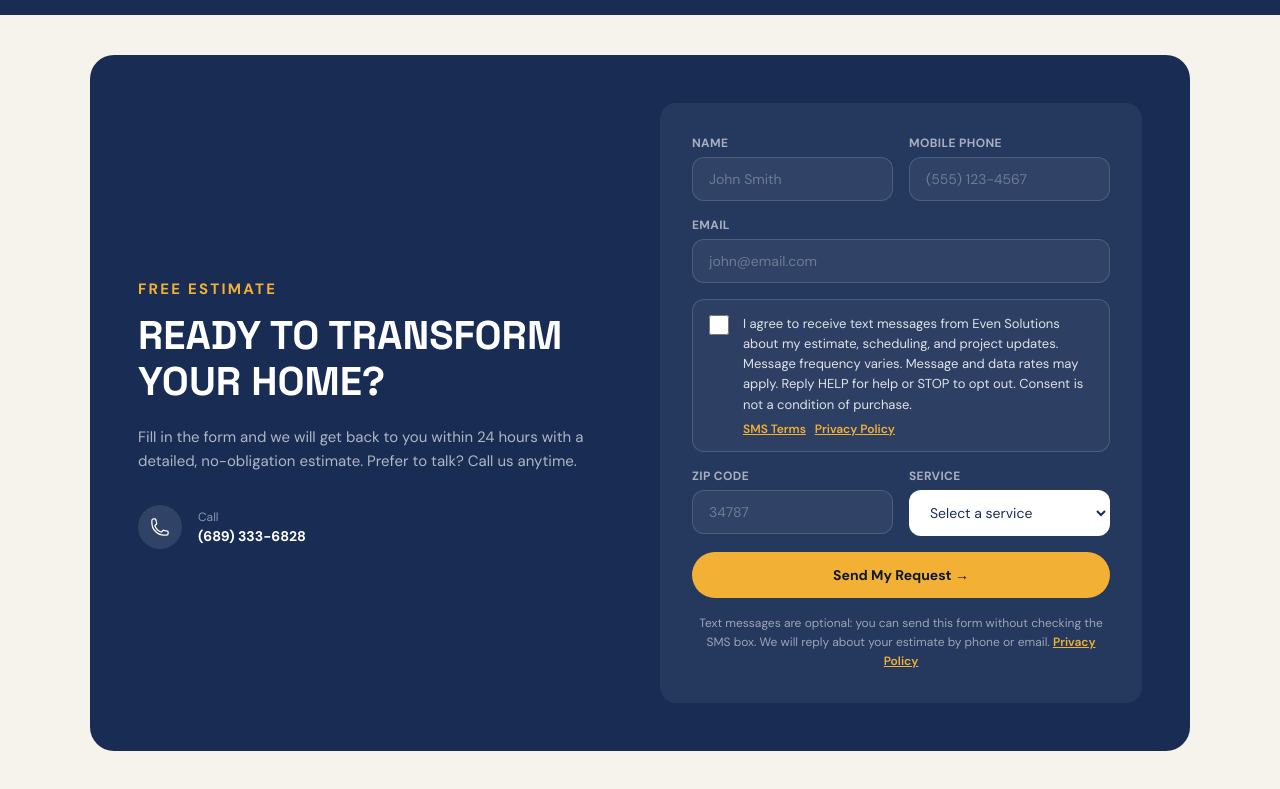
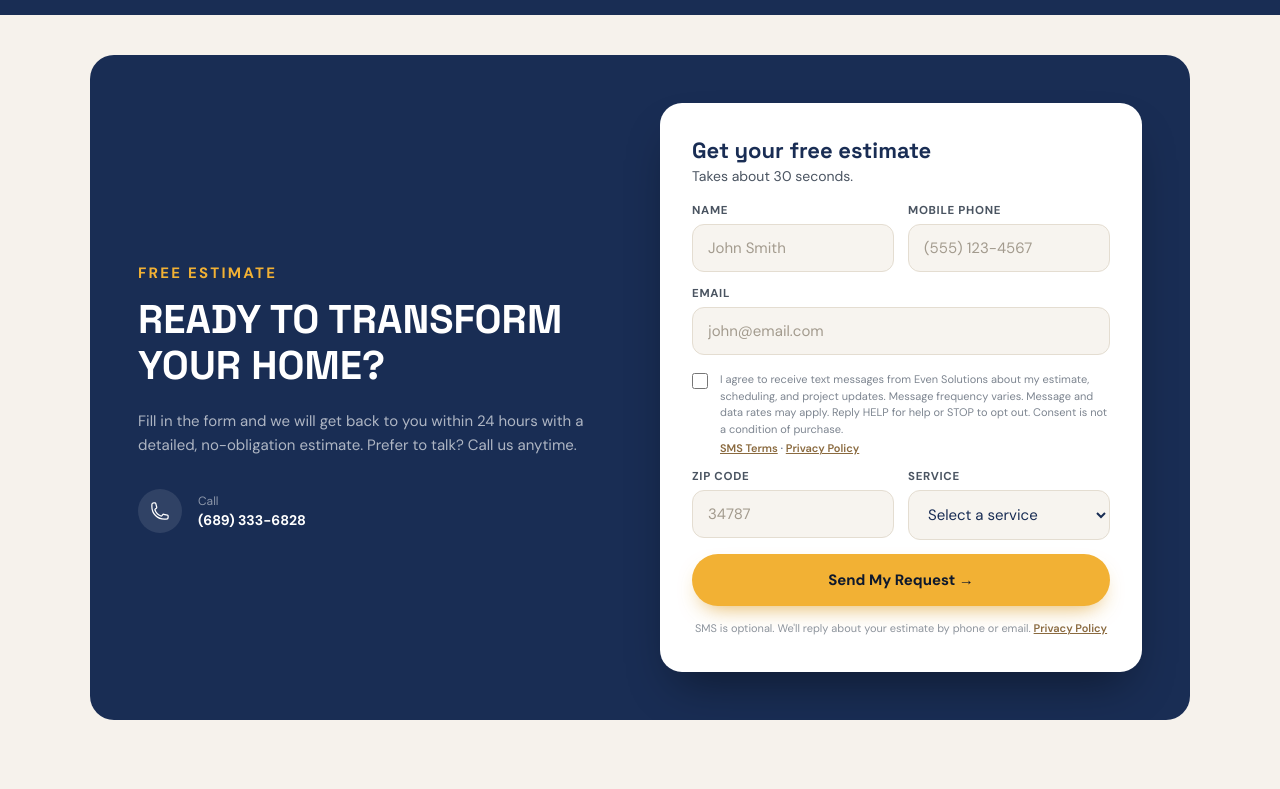
Before and after one commit to even-solutions/even-solutions-site, a plain HTML site: page quote/index.html in a window 1280 px wide. Shown: the part 71-860 px from the top of the page. Drawn offline with Linux system fonts and the light colour scheme.

Commit message:
Quick Form redesign: light card, discreet but legible SMS opt-in
Co-Authored-By: Claude Opus 5.5 <noreply@anthropic.com>
Claude-Session: https://claude.ai/code/session_01AB4tMJKD6LEBm658ernPMQ

```diff
--- a/assets/even.css
+++ b/assets/even.css
@@ -150,3 +150,28 @@ body.estimate-body { background: var(--navy); }
 .thanks h1 { max-width: 36rem; margin: 0; font-family: var(--font-display); font-size: 30px; font-weight: 700; color: var(--navy); }
 @media (min-width: 640px) { .thanks h1 { font-size: 46px; } }
 .thanks .btn-sun { margin-top: 32px; padding: 16px 32px; }
+
+/* ---------- Quick Form v2: light card on navy ---------- */
+.form-card { background: #fff; border-radius: 22px; padding: 26px 22px; box-shadow: 0 24px 48px -16px rgba(0,0,0,.45); }
+@media (min-width: 640px) { .form-card { padding: 34px 32px; } }
+.form-card .form-head { margin: 0 0 18px; }
+.form-card .form-head h2 { margin: 0; font-family: var(--font-display); font-size: 22px; line-height: 1.2; color: var(--navy); }
+.form-card .form-head p { margin: 4px 0 0; font-size: 14px; color: var(--slate); }
+.qform { gap: 14px; }
+.qform label > span { font-size: 11.5px; letter-spacing: .06em; color: var(--slate); }
+.qform input, .qform select { background: #f7f4ef; border: 1.5px solid #e4ddd1; color: var(--navy); border-radius: 12px; padding: 13px 15px; font-size: 15px; transition: border-color .2s, box-shadow .2s, background-color .2s; }
+.qform input::placeholder { color: #a39b8e; }
+.qform select { background: #f7f4ef; color: var(--navy); }
+.qform input:focus, .qform select:focus { border-color: var(--cobalt); background: #fff; box-shadow: 0 0 0 4px rgba(48,87,163,.15); }
+.qform .error { border-color: #f0c4b8; background: #fdf1ed; color: #a3361a; }
+.qform .btn-sun { padding: 16px 28px; font-size: 15px; box-shadow: 0 10px 22px -10px rgba(217,151,26,.8); }
+.qform .btn-sun:hover { box-shadow: 0 14px 26px -10px rgba(217,151,26,.9); transform: translateY(-1px); }
+
+/* SMS opt-in: discreet but readable (A2P requires legible consent) */
+.sms-consent { grid-template-columns: 18px 1fr; gap: 4px 10px; border: 0; background: transparent; padding: 2px 0 0; }
+.sms-consent input[type=checkbox] { width: 16px; height: 16px; margin: 2px 0 0; accent-color: var(--navy); }
+.sms-consent label { font-size: 11px; line-height: 1.5; color: #7d8590; }
+.sms-consent .sms-links { font-size: 11px; }
+.sms-consent .sms-links a { color: var(--bronze); font-weight: 600; }
+.qform .fine { font-size: 11px; color: #8d949c; }
+.qform .fine a { color: var(--bronze); }
--- a/quote/index.html
+++ b/quote/index.html
@@ -12,7 +12,7 @@
   <link rel="preconnect" href="https://fonts.googleapis.com">
   <link rel="preconnect" href="https://fonts.gstatic.com" crossorigin>
   <link rel="stylesheet" href="https://fonts.googleapis.com/css2?family=Space+Grotesk:wght@500;700&family=DM+Sans:wght@400;500;600;700;800&display=swap">
-  <link rel="stylesheet" href="/assets/even.css?v=7">
+  <link rel="stylesheet" href="/assets/even.css?v=8">
   <script src="/assets/config.js?v=5"></script>
 </head>
 <body>
@@ -32,6 +32,10 @@
       </div>
 
       <div class="form-card">
+        <div class="form-head">
+          <h2>Get your free estimate</h2>
+          <p>Takes about 30 seconds.</p>
+        </div>
         <form class="qform" id="quote-form" novalidate>
           <input class="hp" type="text" name="company" tabindex="-1" autocomplete="off" aria-hidden="true">
           <input type="hidden" name="gclid"><input type="hidden" name="fbclid"><input type="hidden" name="gbraid"><input type="hidden" name="wbraid">
@@ -68,8 +72,7 @@
           <button type="submit" class="btn-sun full">Send My Request →</button>
 
           <p class="fine full">
-            Text messages are optional: you can send this form without checking the SMS box.
-            We will reply about your estimate by phone or email. <a href="/privacy-policy">Privacy Policy</a>
+            SMS is optional. We'll reply about your estimate by phone or email. <a href="/privacy-policy">Privacy Policy</a>
           </p>
         </form>
       </div>
```
Also changed, not shown: estimate/index.html (+1 -1 lines), privacy-policy/index.html (+1 -1 lines), sms-terms/index.html (+1 -1 lines), thank-you/index.html (+1 -1 lines).
